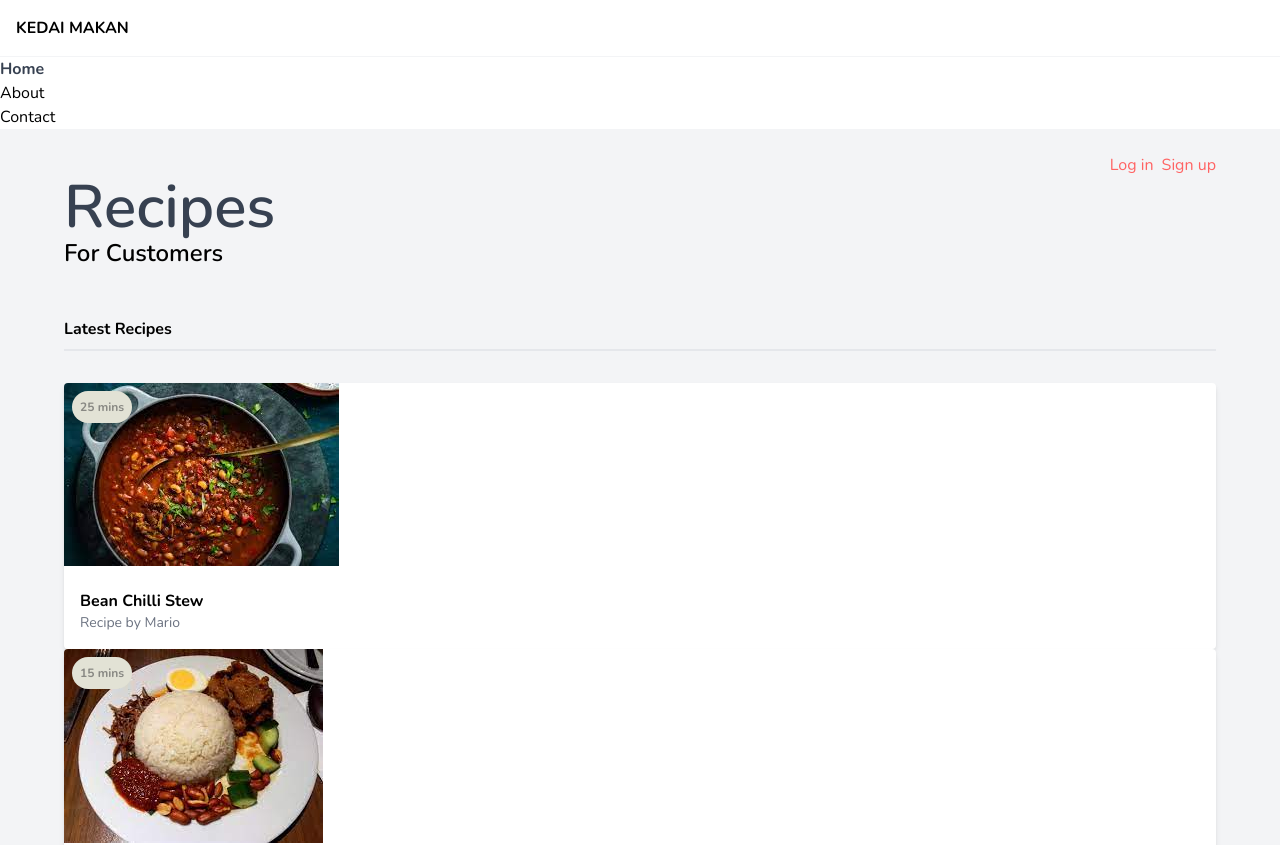
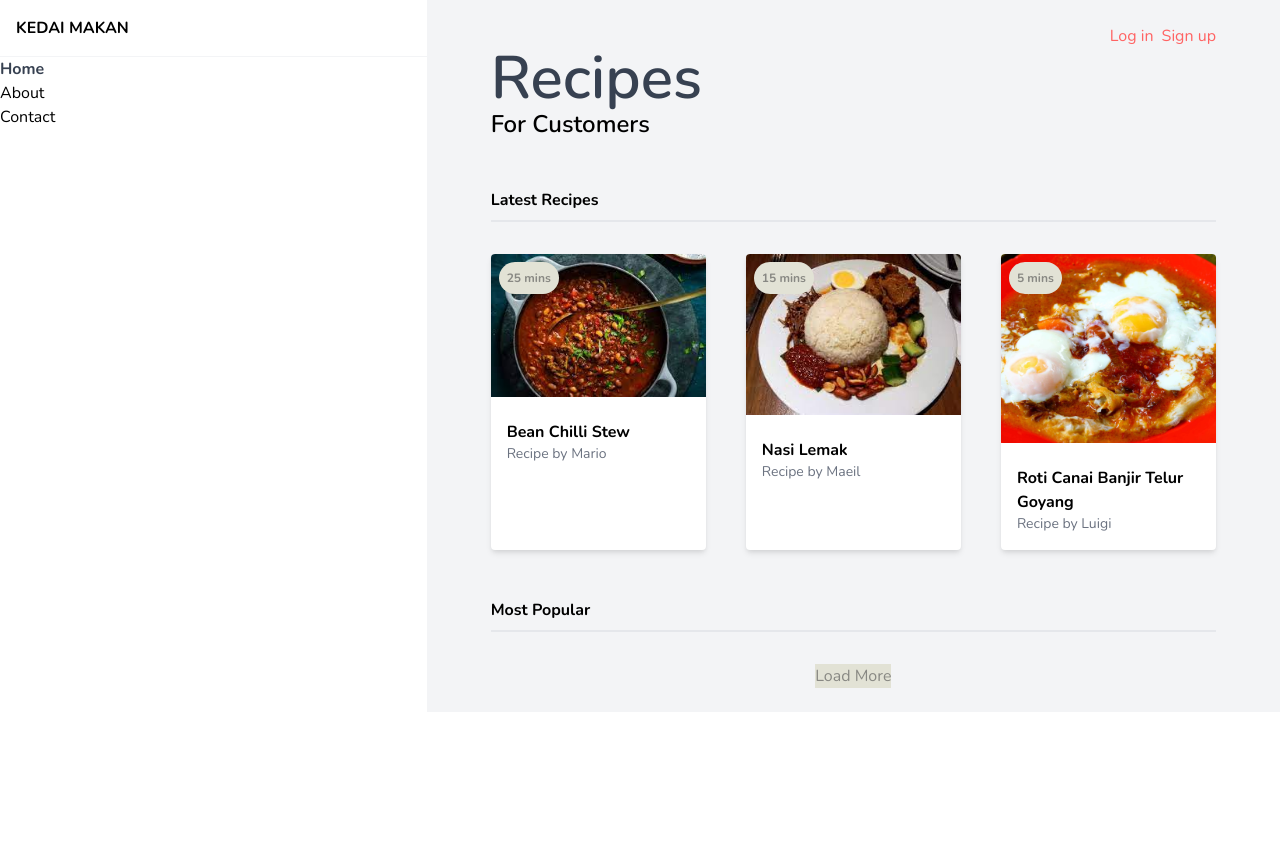
Before and after one commit to maeil99/tailwind-css, a Next.js app: page / in a window 1280 px wide. Shown: the top 845 px of the page. After the commit the page ends 800 px from the top, so only its background shows below. Built offline with nearby package versions, Linux system fonts and the light colour scheme.

Commit message:
apply Grids

```diff
--- a/pages/index.tsx
+++ b/pages/index.tsx
@@ -2,15 +2,15 @@ import type { NextPage } from "next";
 import Link from "next/link";
 import Image from "next/image";
 import Kacang from "../public/beanChilliStew.jpg";
-import NasiLemak from '../public/nasiLemak.jpg';
-import RotiCanaiBanjir from '../public/rotiCanaiTsunami.jpg'
+import NasiLemak from "../public/nasiLemak.jpg";
+import RotiCanaiBanjir from "../public/rotiCanaiTsunami.jpg";
 
 const Home: NextPage = () => {
   return (
     <body className="font-body">
       {/*Content wrapper*/}
-      <div>
-        <div>
+      <div className='grid md:grid-cols-3'>
+        <div className='md:col-span-1'>
           <nav>
             <div>
               <h1 className="font-bold uppercase p-4 border-b border-gray-100">
@@ -38,7 +38,7 @@ const Home: NextPage = () => {
             </ul>
           </nav>
         </div>
-        <main className="px-16 py-6 bg-gray-100">
+        <main className="px-16 py-6 bg-gray-100 md:col-span-2">
           <div className="flex justify-center md:justify-end">
             <Link href="#">
               <a className="text-primary">Log in</a>
@@ -56,7 +56,7 @@ const Home: NextPage = () => {
               Latest Recipes
             </h4>
             {/* cards goes here */}
-            <div className="mt-8"></div>
+            <div className="mt-8 grid lg:grid-cols-3 gap-10">
               <div className="card">
                 <Image
                   src={Kacang}
@@ -69,7 +69,7 @@ const Home: NextPage = () => {
                     Recipe by Mario
                   </span>
                 </div>
-              <div className='badge'>
+                <div className="badge">
                   <span>25 mins</span>
                 </div>
               </div>
@@ -85,7 +85,7 @@ const Home: NextPage = () => {
                     Recipe by Maeil
                   </span>
                 </div>
-              <div className='badge'>
+                <div className="badge">
                   <span>15 mins</span>
                 </div>
               </div>
@@ -93,18 +93,21 @@ const Home: NextPage = () => {
                 <Image
                   src={RotiCanaiBanjir}
                   alt="Roti Canai"
-                width='250'
-                height='220'
+                  width="250"
+                  height="220"
                   className="w-full h-32 md:h-48 object-cover"
                 />
                 <div className="m-4">
-                <span className="font-bold">Roti Canai Banjir Telur Goyang</span>
+                  <span className="font-bold">
+                    Roti Canai Banjir Telur Goyang
+                  </span>
                   <span className="block text-gray-500 text-sm">
                     Recipe by Luigi
                   </span>
                 </div>
-              <div className='badge'>
+                <div className="badge">
                   <span>5 mins</span>
+                </div>
               </div>
             </div>
           </div>
```
Lines whose indentation alone changed are shown as unchanged.
